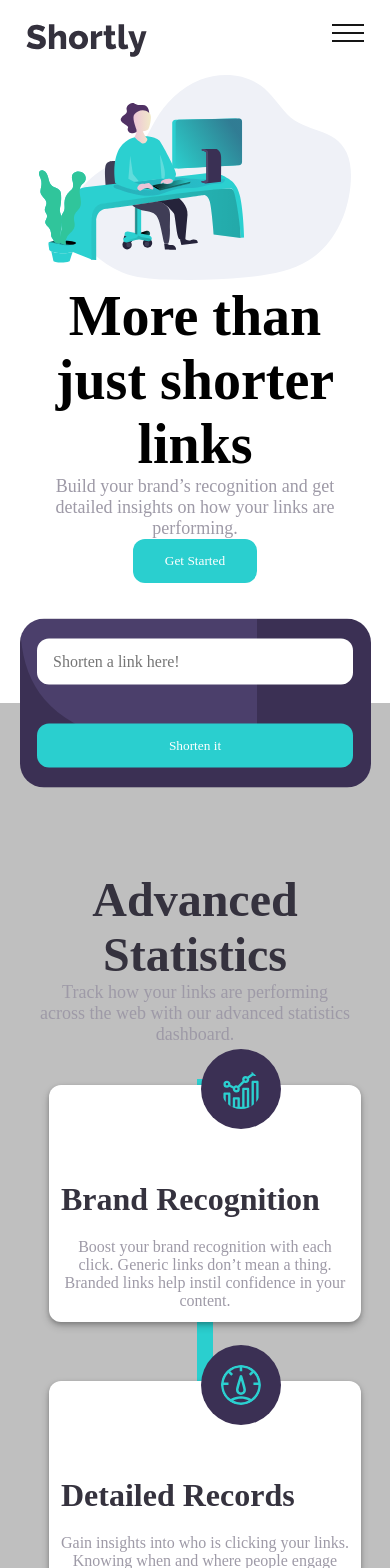
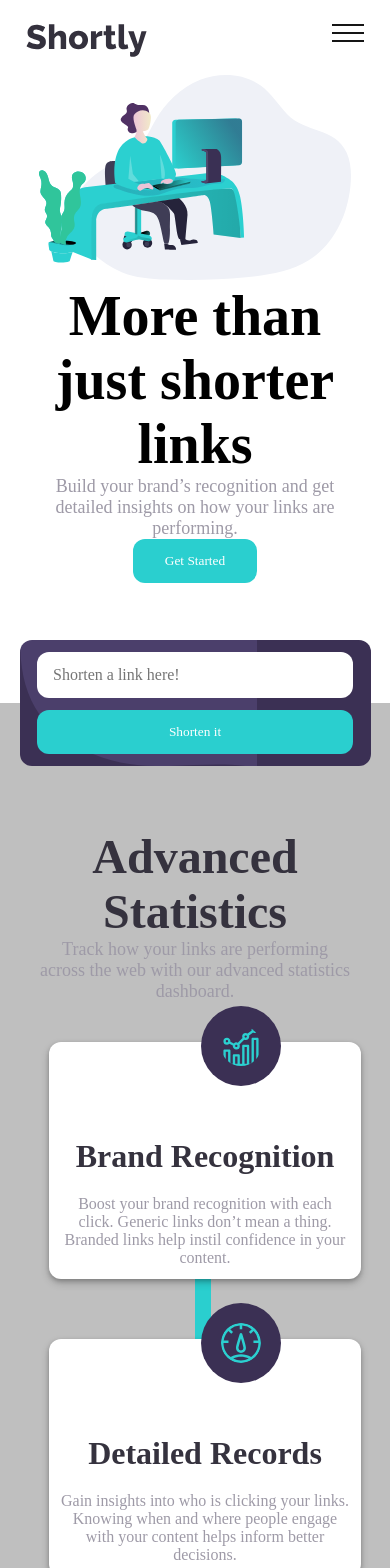
Before and after one commit to BasharKhdr1992/shortly-landing-page, a React (Create React App) app: page / in a window 390 px wide. Shown: the top 1568 px of the page. Built offline with nearby package versions, Linux system fonts and the light colour scheme.

Commit message:
fixing some responsiveness styling issues

```diff
--- a/src/components/Boost/Boost.css
+++ b/src/components/Boost/Boost.css
@@ -18,6 +18,10 @@
 }
 
 @media screen and (max-width: 900px) {
+  .boost-section {
+    background-image: url('../../assets/bg-boost-mobile.svg');
+  }
+
   .boost-section button {
     width: 40%;
   }
--- a/src/components/ShortenComponent/ShortenForm.css
+++ b/src/components/ShortenComponent/ShortenForm.css
@@ -1,10 +1,10 @@
 .shorten-form {
   width: 70%;
+  display: flex;
   height: 20vh;
-  display: flex;
   flex-direction: row;
   align-items: center;
-  border-radius: 24px;
+  border-radius: 12px;
   transform: translateY(-50%);
   background-color: hsl(257, 27%, 26%);
   justify-content: space-around;
@@ -15,6 +15,9 @@
 @media screen and (max-width: 900px) {
   .shorten-form {
     width: 90%;
+    height: auto;
+    padding-top: 12px;
+    padding-bottom: 12px;
     flex-direction: column;
     background-image: url('../../assets/bg-shorten-mobile.svg');
   }
--- a/src/components/ShortenComponent/ShortenForm.js
+++ b/src/components/ShortenComponent/ShortenForm.js
@@ -31,7 +31,7 @@ const ShortenForm = ({ submitForm }) => {
         onChange={handleInputChange}
         value={url}
       />
-      <Button className={'btn-form'} onClick={handleClick}>
+      <Button className={'btn-form mt'} onClick={handleClick}>
         Shorten it
       </Button>
     </div>
--- a/src/components/Statistics/StatisticsCard.css
+++ b/src/components/Statistics/StatisticsCard.css
@@ -17,6 +17,7 @@
 .stats-card img {
   border-radius: 50%;
   padding: 20px;
+  width: 40px;
   background-color: hsl(257, 27%, 26%);
   transform: translateY(-60%);
 }
@@ -38,6 +39,17 @@
     margin-bottom: 40px;
   }
   .stats-card img {
+    transform: translate(170px, -60%);
+  }
+
+  .stats-card h1,
+  .stats-card p {
+    text-align: center;
+  }
+}
+
+@media screen and (max-width: 700px) {
+  .stats-card img {
     transform: translate(140px, -60%);
   }
 }
--- a/src/components/UI/Button.css
+++ b/src/components/UI/Button.css
@@ -21,6 +21,10 @@ button.primary:hover {
   display: block;
 }
 
+.mt {
+  margin-top: 12px;
+}
+
 @media screen and (max-width: 900px) {
   .btn-form {
     width: 90%;
--- a/src/components/UI/Line.css
+++ b/src/components/UI/Line.css
@@ -10,8 +10,15 @@
 
 @media screen and (max-width: 900px) {
   .line {
-    left: 0;
-    top: 60%;
+    width: 75%;
+    left: -5%;
+    top: 140%;
     transform: rotateZ(90deg);
   }
 }
+
+@media screen and (max-width: 700px) {
+  .line {
+    left: 12%;
+  }
+}
```
